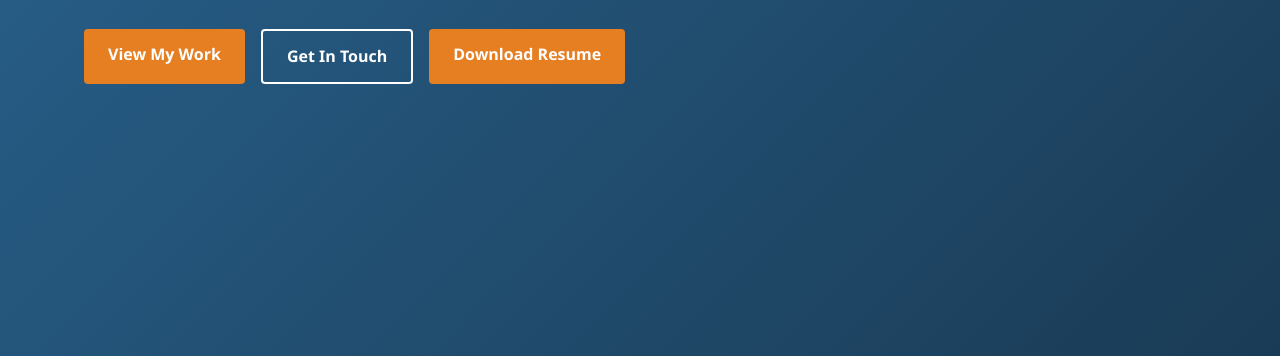
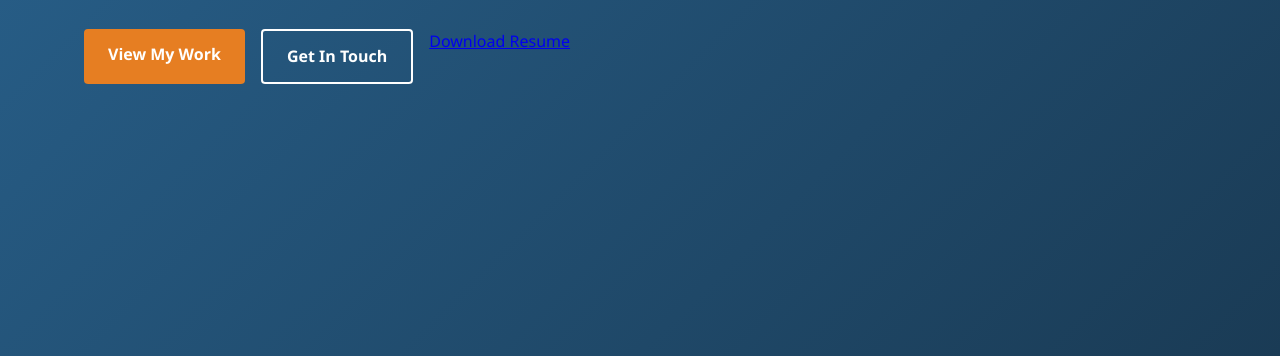
Before and after one commit to waseemnabi08/me, a plain HTML site: page index.html in a window 1280 px wide. Shown: the part 444-800 px from the top of the page. Drawn offline with Linux system fonts and the light colour scheme.

Commit message:
Update index.html

```diff
--- a/index.html
+++ b/index.html
@@ -513,7 +513,7 @@
                 <div class="hero-buttons">
                     <a href="#projects" class="btn btn-primary">View My Work</a>
                     <a href="#contact" class="btn btn-secondary">Get In Touch</a>
-                    <a href="resume.html" class="btn btn-primary">Download Resume</a>
+                    <a href="resume.html">Download Resume</a>
                 </div>
             </div>
         </div>
```
